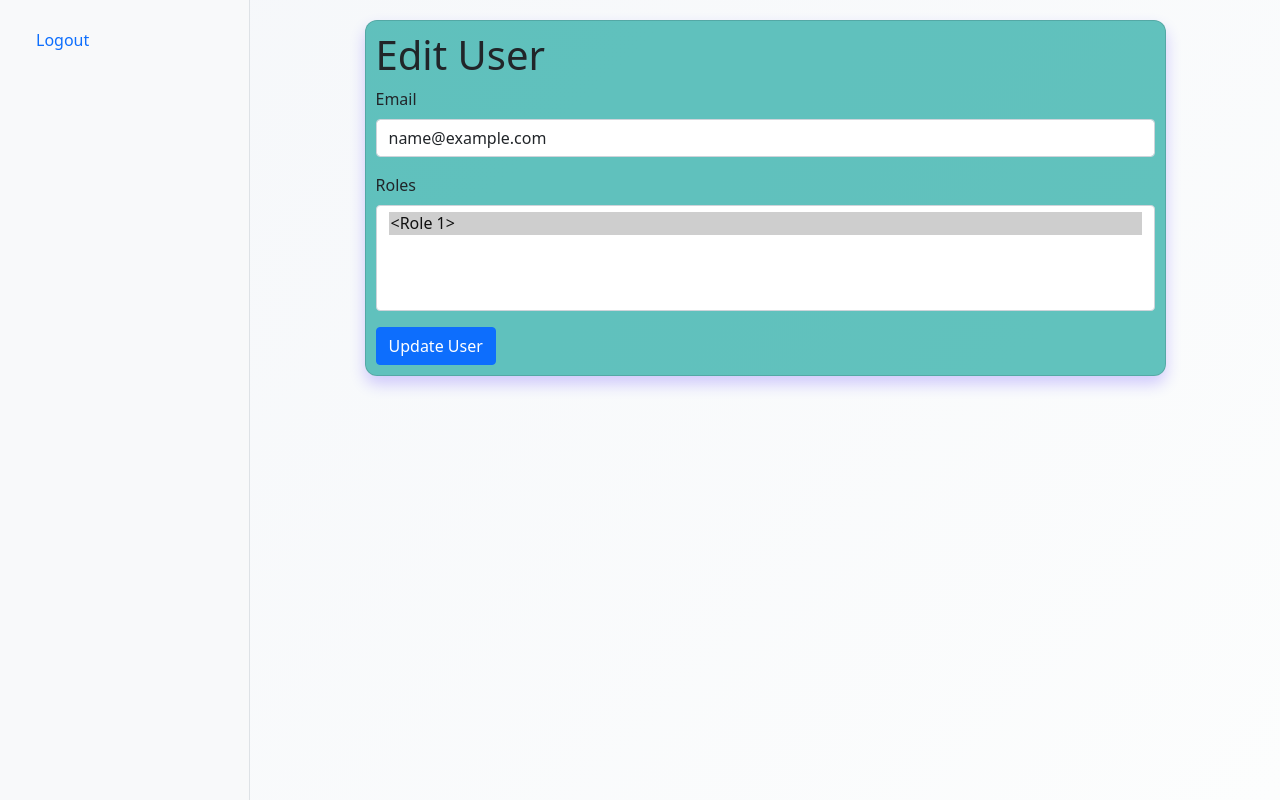
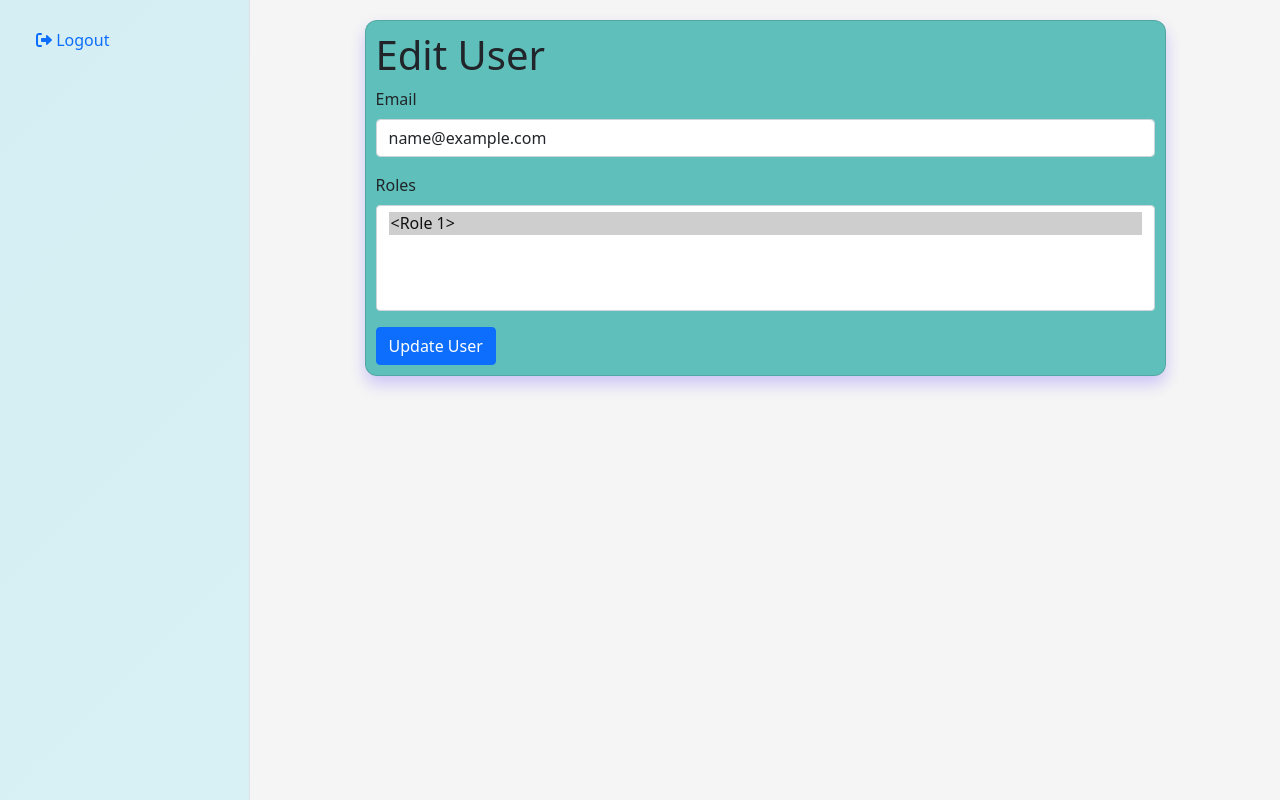
Before and after one commit to CaptainBett/Africode_SMS, a Flask app: template templates/edit_user.html in a window 1280 px wide. Run offline with Flask 3, Linux system fonts and the light colour scheme; tables that the repository leaves empty hold one stand-in row (values such as "Sample post"); the template is opened without the code that fills it: values that come from a table or form of the project are taken from there, most other values are stand-ins (such as "Sample title", 1, 10 or a date in 2020); some libraries are stand-ins or nearby versions.

Commit message:
modify sidebar

```diff
--- a/templates/base.html
+++ b/templates/base.html
@@ -8,6 +8,10 @@
     <!-- Bootstrap CSS -->
     <link
       href="https://cdn.jsdelivr.net/npm/bootstrap@5.0.0-beta1/dist/css/bootstrap.min.css"
+      rel="stylesheet"
+    />
+    <link
+      href="https://cdnjs.cloudflare.com/ajax/libs/font-awesome/6.0.0-beta3/css/all.min.css"
       rel="stylesheet"
     />
 
@@ -78,59 +82,73 @@
   <body>
     <div class="vh-100">
       <!-- Sidebar -->
-      <nav id="sidebarMenu" class="d-lg-block bg-light sidebar">
+      <nav
+        id="sidebarMenu"
+        class="d-lg-block sidebar"
+        style="background-color: rgba(28, 184, 198, 0.148)"
+      >
         <div class="position-sticky">
           <ul class="nav flex-column">
             <!-- Added links specific to Admin role -->
             {% if current_user.has_role('Admin') %}
             <li class="nav-item">
-              <a class="nav-link" href="{{ url_for('index') }}">My Dashboard</a>
+              <a class="nav-link" href="{{ url_for('index') }}">
+                <i class="fas fa-tachometer-alt"></i> My Dashboard
+              </a>
             </li>
             <li class="nav-item">
-              <a class="nav-link" href="{{ url_for('manage_courses') }}"
-                >Manage Courses</a
-              >
+              <a class="nav-link" href="{{ url_for('manage_courses') }}">
+                <i class="fas fa-book"></i> Manage Courses
+              </a>
             </li>
             <li class="nav-item">
-              <a class="nav-link" href="{{ url_for('register_user') }}"
-                >Add Users</a
-              >
+              <a class="nav-link" href="{{ url_for('register_user') }}">
+                <i class="fas fa-user-plus"></i> Add Users
+              </a>
             </li>
             <li class="nav-item">
-              <a class="nav-link" href="{{ url_for('view_users') }}"
-                >View Users</a
-              >
+              <a class="nav-link" href="{{ url_for('view_users') }}">
+                <i class="fas fa-users"></i> View Users
+              </a>
             </li>
             {% endif %}
             <!-- Added links specific to Teacher role -->
             {% if current_user.has_role('Teacher') %}
             <li class="nav-item">
-              <a class="nav-link" href="{{ url_for('index') }}">My Dashboard</a>
+              <a class="nav-link" href="{{ url_for('index') }}">
+                <i class="fas fa-tachometer-alt"></i> My Dashboard
+              </a>
             </li>
             <li class="nav-item">
-              <a class="nav-link" href="{{ url_for('courses') }}">My Courses</a>
+              <a class="nav-link" href="{{ url_for('courses') }}">
+                <i class="fas fa-chalkboard-teacher"></i> My Courses
+              </a>
             </li>
             {% endif %}
             <!-- Added links specific to Student role -->
             {% if current_user.has_role('Student') %}
             <li class="nav-item">
-              <a class="nav-link" href="{{ url_for('index') }}">My Dashboard</a>
+              <a class="nav-link" href="{{ url_for('index') }}">
+                <i class="fas fa-tachometer-alt"></i> My Dashboard
+              </a>
             </li>
             <li class="nav-item">
-              <a class="nav-link" href="{{ url_for('courses') }}">My Courses</a>
+              <a class="nav-link" href="{{ url_for('courses') }}">
+                <i class="fas fa-book-reader"></i> My Courses
+              </a>
             </li>
             {% endif %}
             <li class="nav-item">
-              <a class="nav-link" href="{{ url_for('security.logout') }}"
-                >Logout</a
-              >
+              <a class="nav-link" href="{{ url_for('security.logout') }}">
+                <i class="fas fa-sign-out-alt"></i> Logout
+              </a>
             </li>
           </ul>
         </div>
       </nav>
 
       <!-- Main Content -->
-      <div class="main-content">
+      <div class="main-content" style="background-color: whitesmoke">
         <div class="container">
           <div class="row justify-content-center">
             <div class="col-md-10">
```
